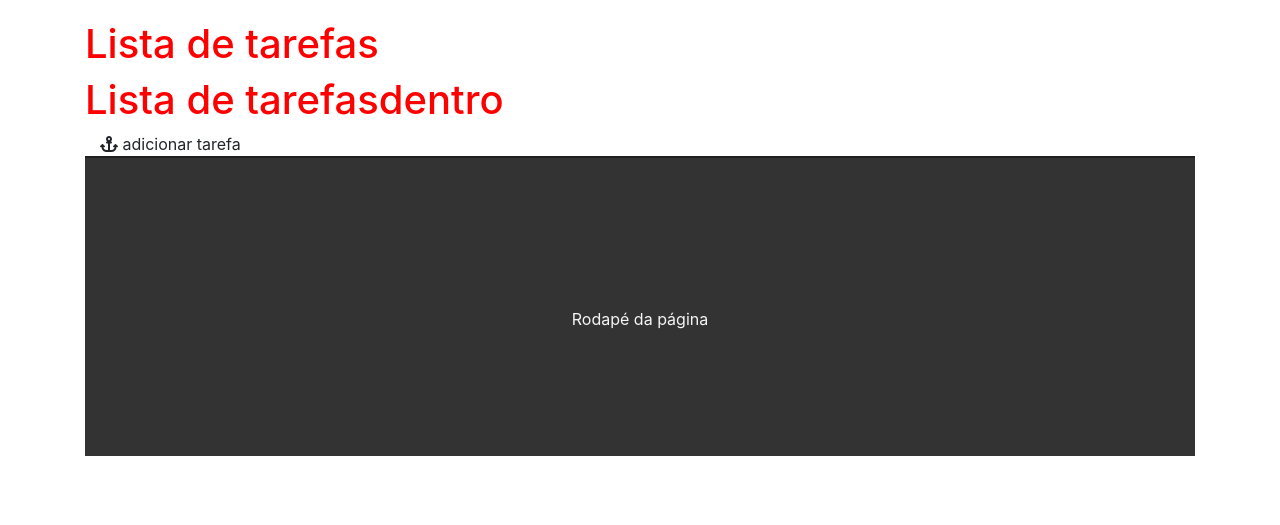
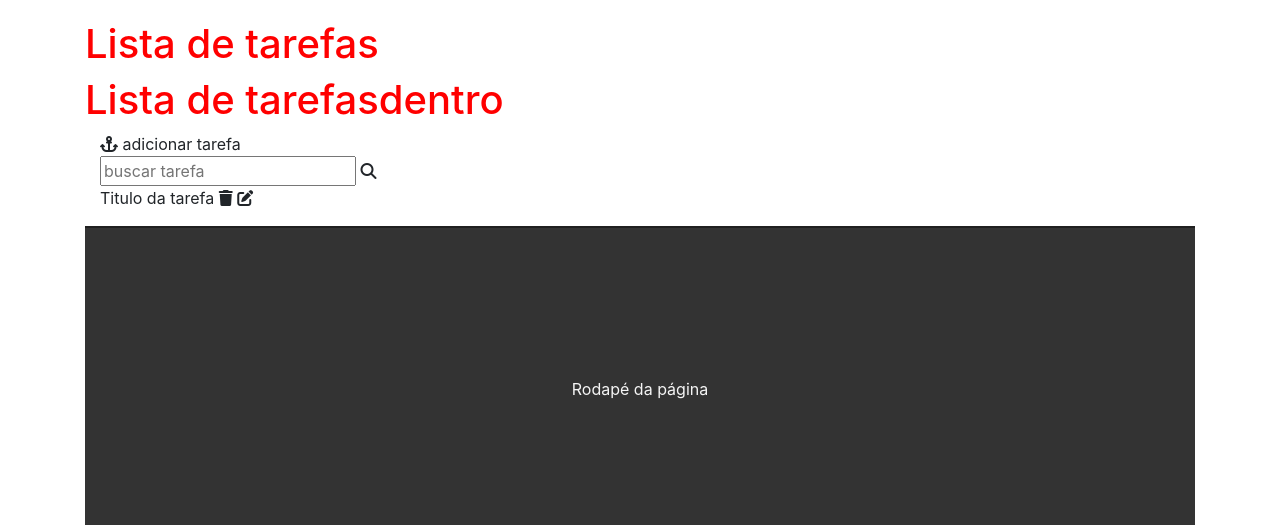
Before and after one commit to diefersonflori/django-python-hora-de-codar, a Django app: page / in a window 1280 px wide. Shown: the part 57-582 px from the top of the page. Run offline with Django 3.2, Linux system fonts and the light colour scheme; some libraries are stand-ins or nearby versions.

Commit message:
com barra

```diff
--- a/tasks/static/css/style.css
+++ b/tasks/static/css/style.css
@@ -27,6 +27,25 @@ letter-spacing: 1px;
 
 }
 
+/*lista de tarefas*/
+
+.list-div{
+        padding: 0;
+}
+
+.task-list{
+padding-left: 0;
+}
+.taks-item{
+list-style: 0;
+font-size: 20px;
+height: 50px;
+padding-top: 10px;
+border: 1px dashed;
+}
+
+
+
 /*rodapé*/
 footer{
 
@@ -41,3 +60,7 @@ footer p {
     top: 50%;
     position: relative;
 }
+
+search{
+    color: red;
+}
--- a/tasks/templates/tasks/list.html
+++ b/tasks/templates/tasks/list.html
@@ -6,9 +6,26 @@
 {%block conten1 %}
 <h1>Lista de tarefasdentro</h1>
 <div class="col-2 add-div">
-    <i class="fas fa-anchor"></i> adicionar tarefa
+    <i class="fas fa-anchor" ></i> adicionar tarefa
+</div>
 
-</div>
+<div class="col-9 search-div">
+    <input type="text" id="search" name="search" placeholder="buscar tarefa">
+    <i class="fas fa-search"></i>
+
+    <!--por fim... a nossa lista de tarefas-->
+    <ul class="task-list">
+
+        <span>Titulo da tarefa</span>
+
+        <!--icone para deletar-->
+        <span><i class="fas fa-trash"></i></span>
+        <span><i class="fas fa-edit"></i></span>
+
+    </ul>
+
+</div> <!--classe uma div de 9 colunas com uma classe searchdiv que vamos usar no css 7--->
+
 
 {%endblock%}
 {%endblock%}
```
